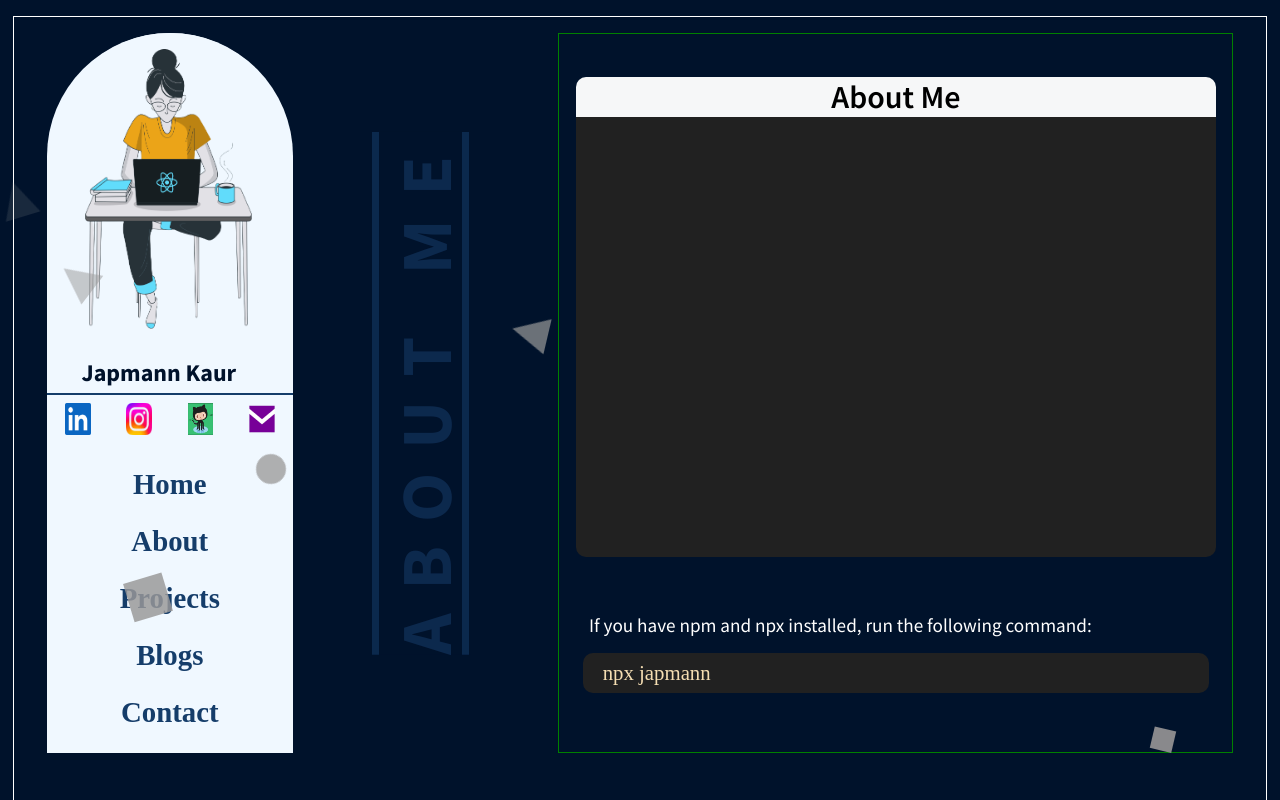
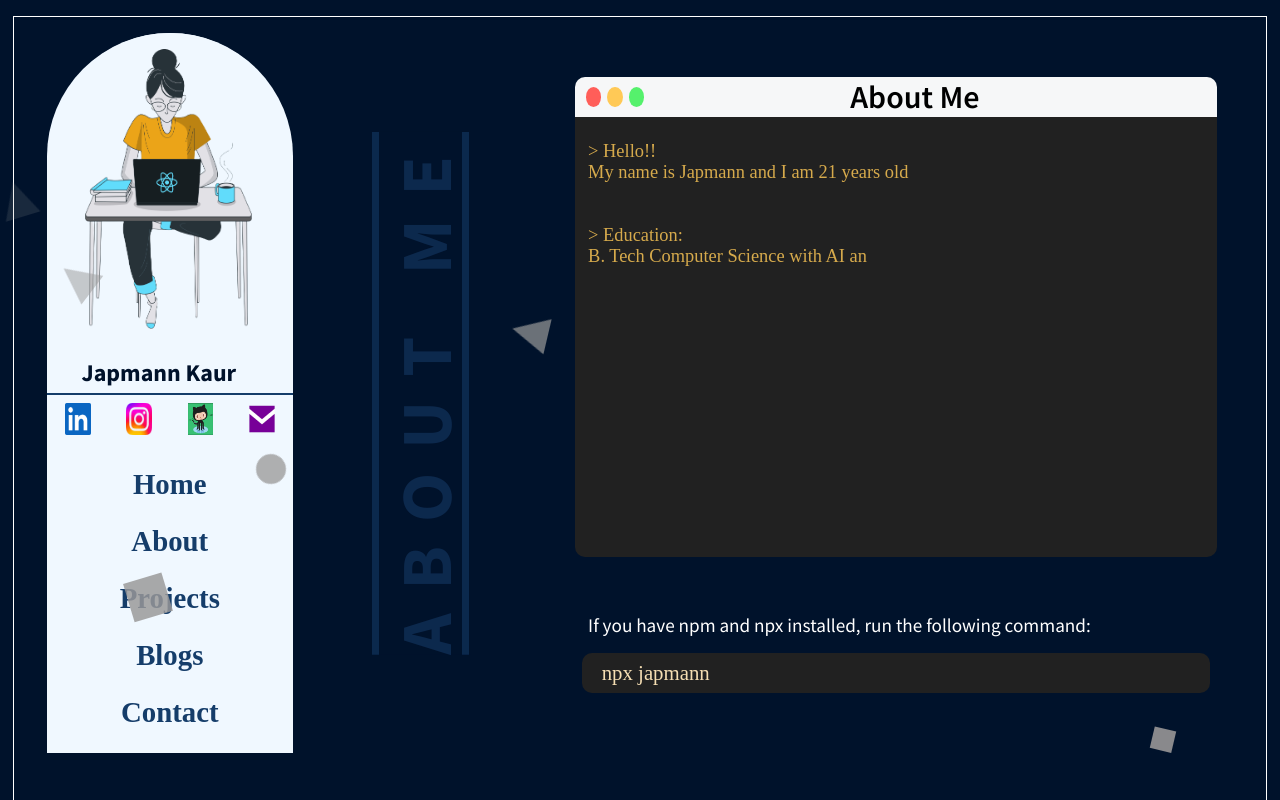
Before and after one commit to JapmannKaur/my-portfolio, a React (Vite) app: page /about in a window 1280 px wide. Shown: the top 800 px of the page. Built offline with nearby package versions, Linux system fonts and the light colour scheme.

Commit message:
PageChanges4

```diff
--- a/src/css/About.css
+++ b/src/css/About.css
@@ -45,7 +45,7 @@
 .right-top{
     width: 55%;
     height: 90vh;
-    border: 1px solid green;
+    /* border: 1px solid green; */
     display: flex;
     flex-direction: column;
     align-items: center;
@@ -213,7 +213,40 @@
     border-top-right-radius: 10px;
     display: flex;
     align-items: center;
-    justify-content: center;
+    column-gap: 13.7vw;
+}
+
+.dots{
+    height: 3vh;
+    width: 7vw;
+    display: flex;
+    align-items: center;
+    margin-right: 10px;
+    background-color: transparent;
+  }
+
+.c1{
+    height: 2.5vh;
+    width: 1.2vw;
+    border-radius: 50%;
+    background-color: #FF5E59;
+    margin-left: 0.8vw;
+}
+
+.c2{
+    height: 2.5vh;
+    width: 1.2vw;
+    border-radius: 50%;
+    background-color: #FFC956;
+    margin-left: 0.5vw;
+}
+
+.c3{
+    height: 2.5vh;
+    width: 1.2vw;
+    border-radius: 50%;
+    background-color: #55F16C;
+    margin-left: 0.5vw;
 }
 
 .about-top span{
@@ -255,5 +288,14 @@
     background-color: transparent;
     color: wheat;
     padding-left: 20px;
+    padding-top: 0.5px;
     font-size: 1.3rem;
 }
+
+.typing-text{
+    margin-top: 3vh;
+    margin-left: 1vw;
+    color: #D6AA4C;
+    background-color: transparent;
+    font-size: 1.15rem;
+}
--- a/src/pages/About.jsx
+++ b/src/pages/About.jsx
@@ -1,4 +1,5 @@
 import {Link} from 'react-router-dom'
+import { useEffect, useState } from 'react';
 import Background from '../components/Background'
 import '../css/About.css'
 import avatar from '../images/avatar.png'
@@ -8,6 +9,49 @@ import git from '../images/git.jpg'
 import yahoo from '../images/yahoo.png'
 
 const About = () => {
+
+  const [typedText, setTypedText] = useState('');
+
+  useEffect(() => {
+    const text = `> Hello!!
+    My name is Japmann and I am 21 years old
+
+
+    > Education:
+      B. Tech Computer Science with AI and Robotics
+      Vellore Institute of Technology, Chennai - (2020/2024)
+      Carmel School, Rourkela - (2020)
+
+    > Interests:
+    ["Front-End Web Development", "UX/UI Designing", "Data Analytics", "AI and Machine Learning"]
+
+    > Hobbies:
+    ["Music", "Dance", "Bicycle-Riding"]
+
+
+    > Please continue exploring to get to know more about me.
+    Have a great day :)`;
+
+    let currentIndex = 0;
+    let tempText = '';
+
+    const typeText = () => {
+      if (currentIndex < text.length) {
+        const char = text.charAt(currentIndex);
+        if (char === '\n') {
+          tempText += '<br>';
+        } else {
+          tempText += char;
+        }
+        setTypedText(tempText);
+        currentIndex++;
+        setTimeout(typeText, 50);
+      }
+    };
+
+    typeText();
+  }, []);
+
   return (
     <div>
       <Background/>
@@ -48,10 +92,15 @@ const About = () => {
           <div className='right-top'>
             <div className='my-about'>
               <div className='about-top'>
+                <div className='dots'>
+                  <div className='c1'></div>
+                  <div className='c2'></div>
+                  <div className='c3'></div>
+                </div>
                 <span>About Me</span>
               </div>
               <div className='about-bottom'>
-
+              <div className='typing-text' dangerouslySetInnerHTML={{ __html: typedText }}></div>
               </div>
             </div>
             <div className='card'>
```
